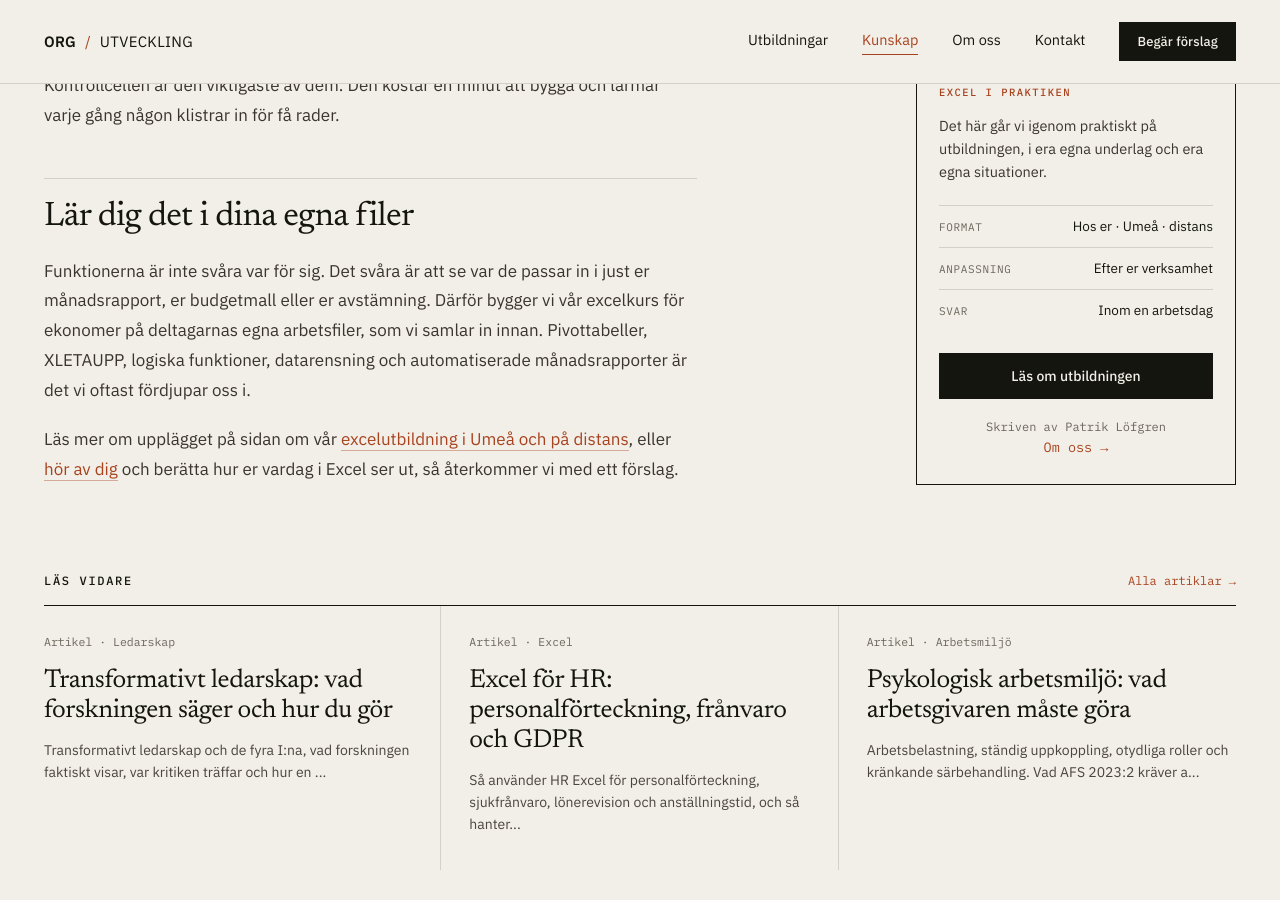
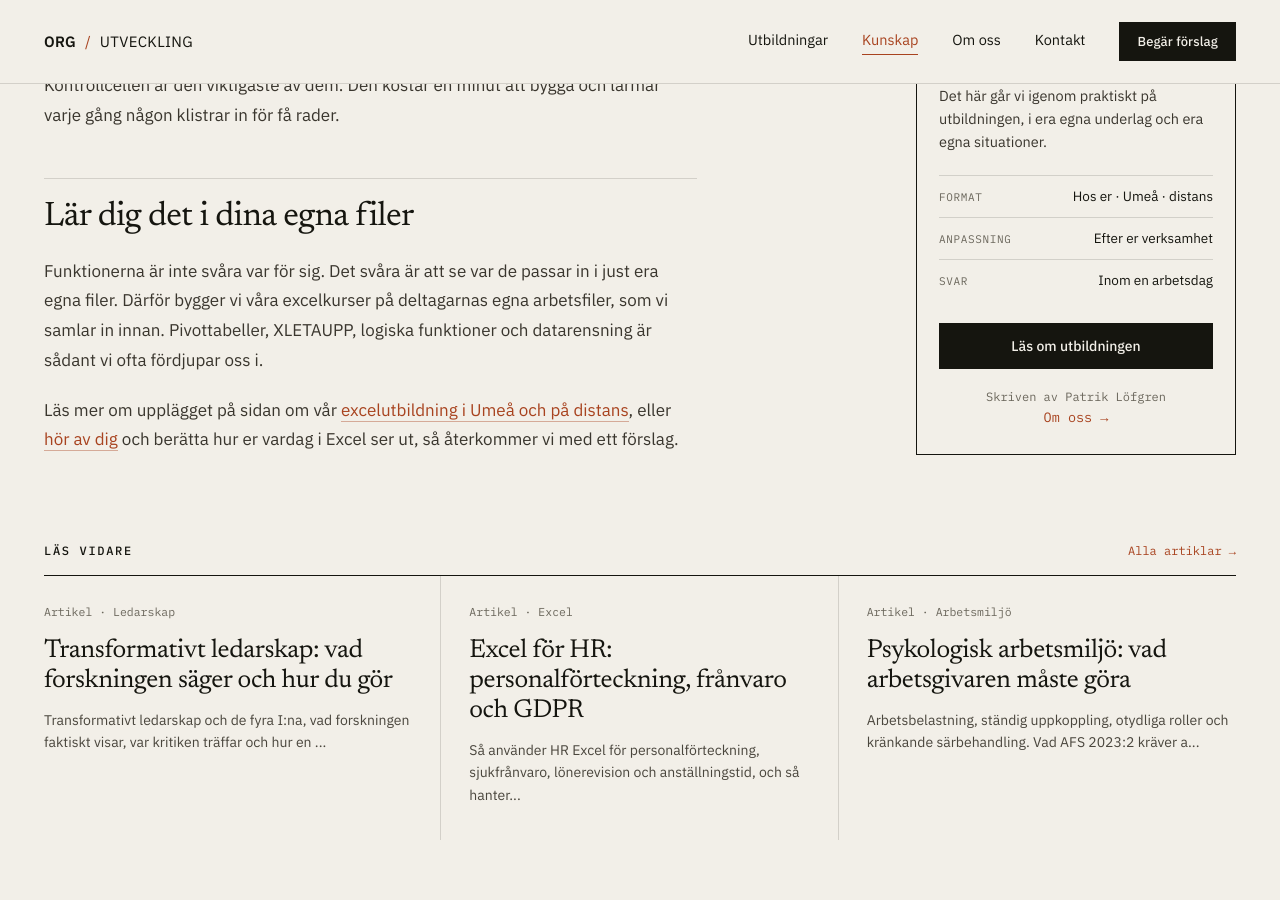
Before and after one commit to Elwyndaz/elwyndaz.github.io, a Jekyll site: the page built from _posts/2026-10-28-excel-for-ekonomer.md, in a window 1280 px wide and 900 px high, scrolled down 3729 px. Built offline with Jekyll 4.4.1, drawn with Linux system fonts in a browser that asks for light colours.

Commit message:
ekonomer: avslutningen lovar ingen ekonomkurs
Co-Authored-By: Claude Opus 5.5 <noreply@anthropic.com>

```diff
--- a/_posts/2026-10-28-excel-for-ekonomer.md
+++ b/_posts/2026-10-28-excel-for-ekonomer.md
@@ -74,6 +74,6 @@ Kontrollcellen är den viktigaste av dem. Den kostar en minut att bygga och larm
 
 ## Lär dig det i dina egna filer
 
-Funktionerna är inte svåra var för sig. Det svåra är att se var de passar in i just er månadsrapport, er budgetmall eller er avstämning. Därför bygger vi vår excelkurs för ekonomer på deltagarnas egna arbetsfiler, som vi samlar in innan. Pivottabeller, XLETAUPP, logiska funktioner, datarensning och automatiserade månadsrapporter är det vi oftast fördjupar oss i.
+Funktionerna är inte svåra var för sig. Det svåra är att se var de passar in i just era egna filer. Därför bygger vi våra excelkurser på deltagarnas egna arbetsfiler, som vi samlar in innan. Pivottabeller, XLETAUPP, logiska funktioner och datarensning är sådant vi ofta fördjupar oss i.
 
 Läs mer om upplägget på sidan om vår [excelutbildning i Umeå och på distans](/excel-utbildning-umea.html), eller [hör av dig](/kontakt.html) och berätta hur er vardag i Excel ser ut, så återkommer vi med ett förslag.
```
